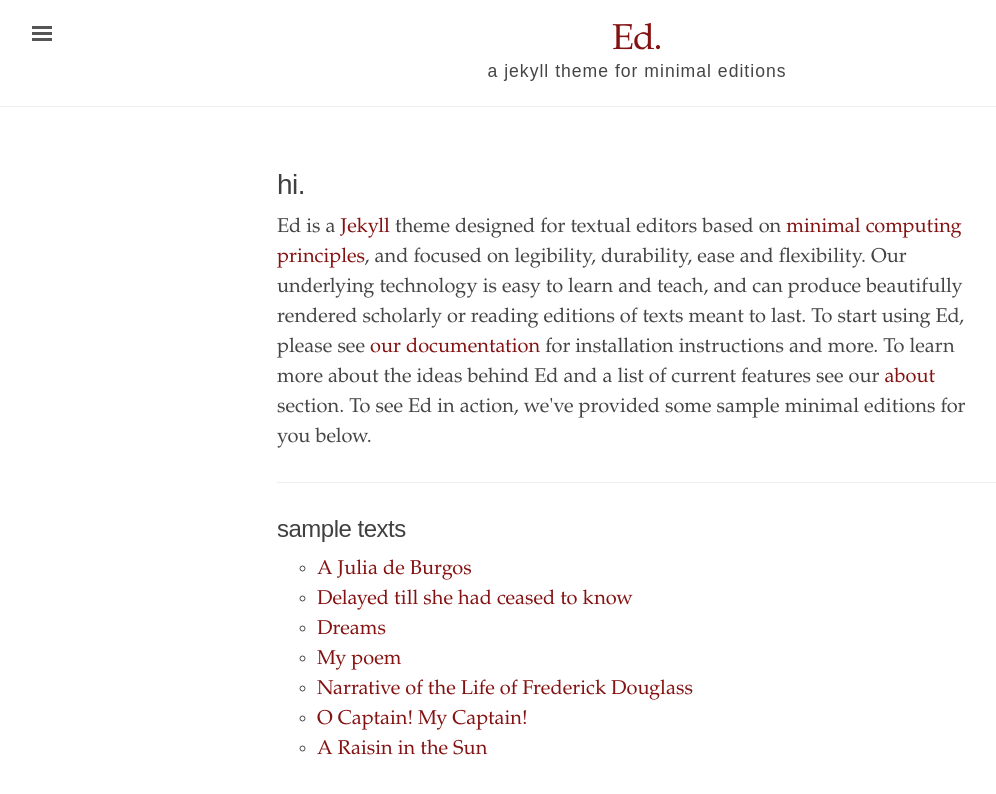
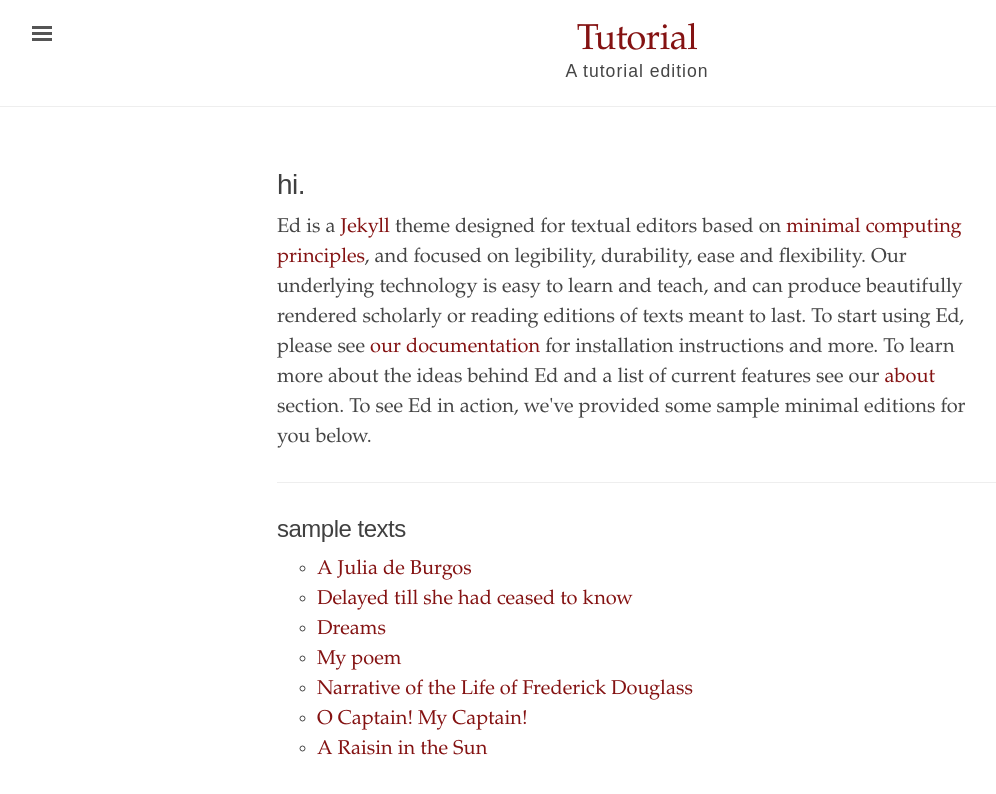
Before and after one commit to cjkoepke1/latin-hagiography, a Jekyll site: the page built from index.html, in a window 1280 px wide. Shown: the top 794 px of the page, without its empty margins (3-999 px from the left). Built offline with Jekyll 4.4.1, drawn with Linux system fonts in a browser that asks for light colours.

Commit message:
changed title and description

```diff
--- a/_config.yml
+++ b/_config.yml
@@ -1,9 +1,9 @@
 # Built with Jekyll 3.6.0
 
 # Setup
-title:               Ed.
-tagline:             'a jekyll theme for minimal editions'
-description:         'Ed is a Jekyll theme designed for textual editors based on minimal computing principles, and focused on legibility and flexibility.'
+title:               'Tutorial'
+tagline:             'A tutorial edition'
+description:         'Tutorial uses the theme Ed designed for textual editors based on minimal computing principles, and focused on legibility and flexibility.'
 url:                 'http://minicomp.github.io'
 baseurl:             '/tutorial'
 
```
